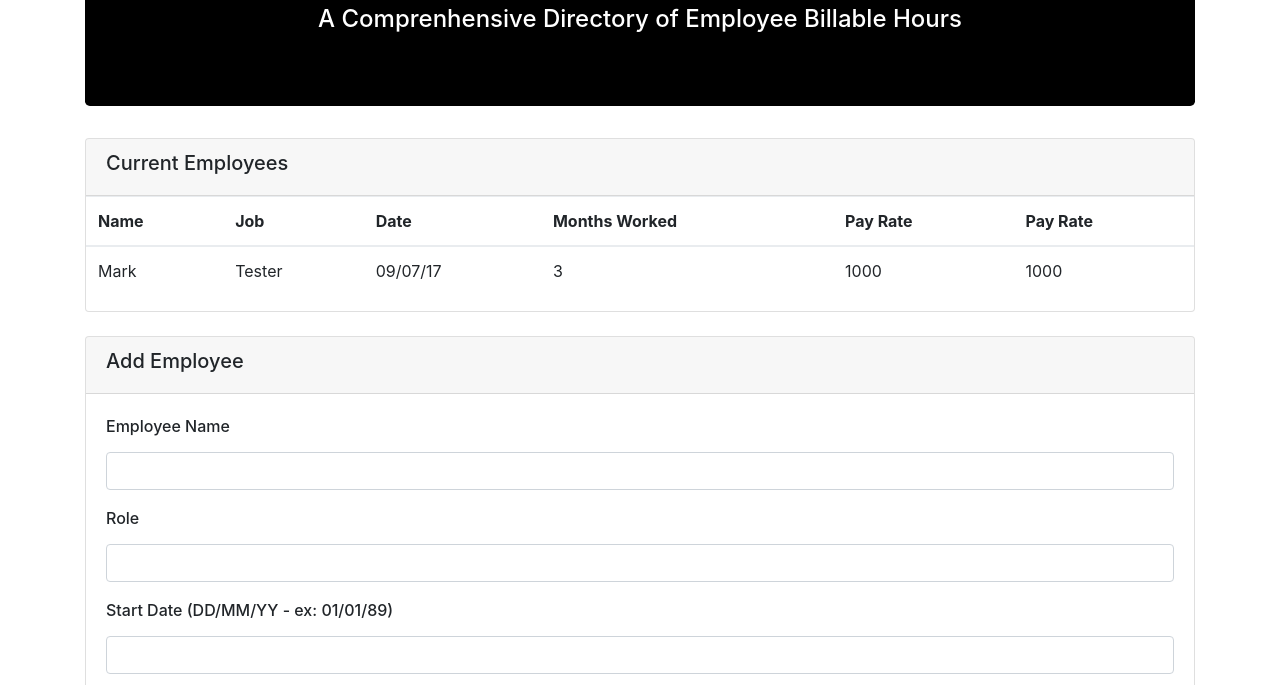
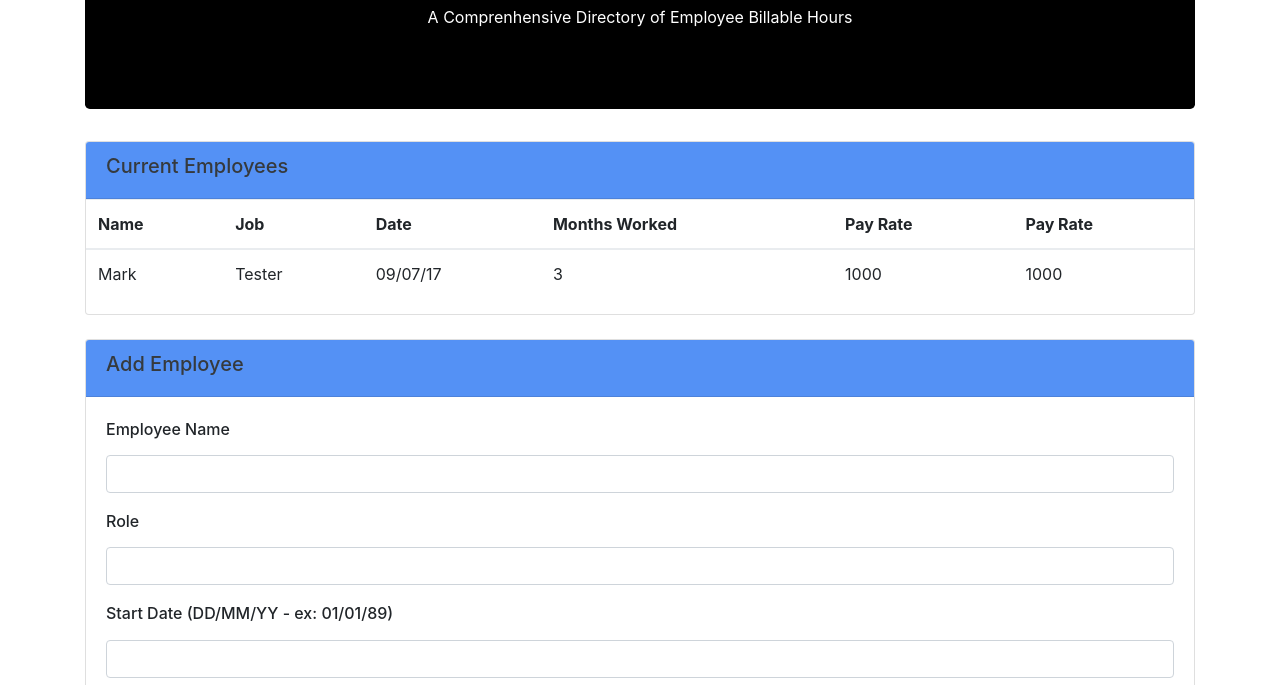
Before and after one commit to yderek5/employee_data_management, a plain HTML site: page index.html in a window 1280 px wide. Shown: the part 115-800 px from the top of the page. Drawn offline with nearby package versions, Linux system fonts and the light colour scheme.

Commit message:
Changed the colors

```diff
--- a/assets/css/style.css
+++ b/assets/css/style.css
@@ -5,6 +5,11 @@
 .jumbotron {
 	background-color: black;
 }
-h1,h4 {
+h1,p {
 	color: white;
 }
+
+.card-header {
+	background-color: rgb(66, 134, 244);
+	opacity: .9;
+}
--- a/index.html
+++ b/index.html
@@ -10,7 +10,7 @@
 	<div class="container">
 		<div class="jumbotron">
 			<h1 class="text-center">Employee Data Management</h1>
-			<h4 class="text-center">A Comprenhensive Directory of Employee Billable Hours</h4>
+			<p class="text-center">A Comprenhensive Directory of Employee Billable Hours</p>
 		</div>
 
 		<div class="card">
```
